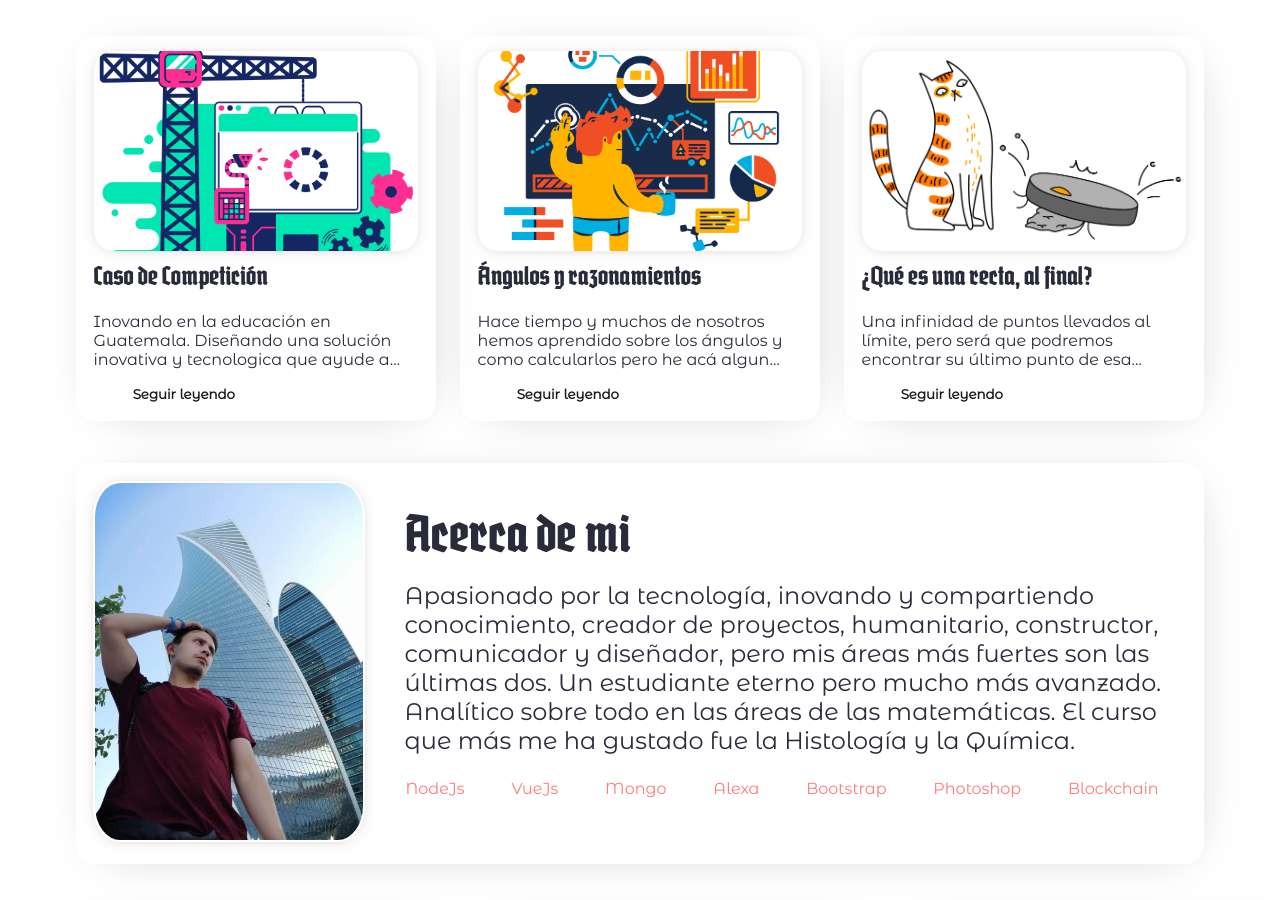
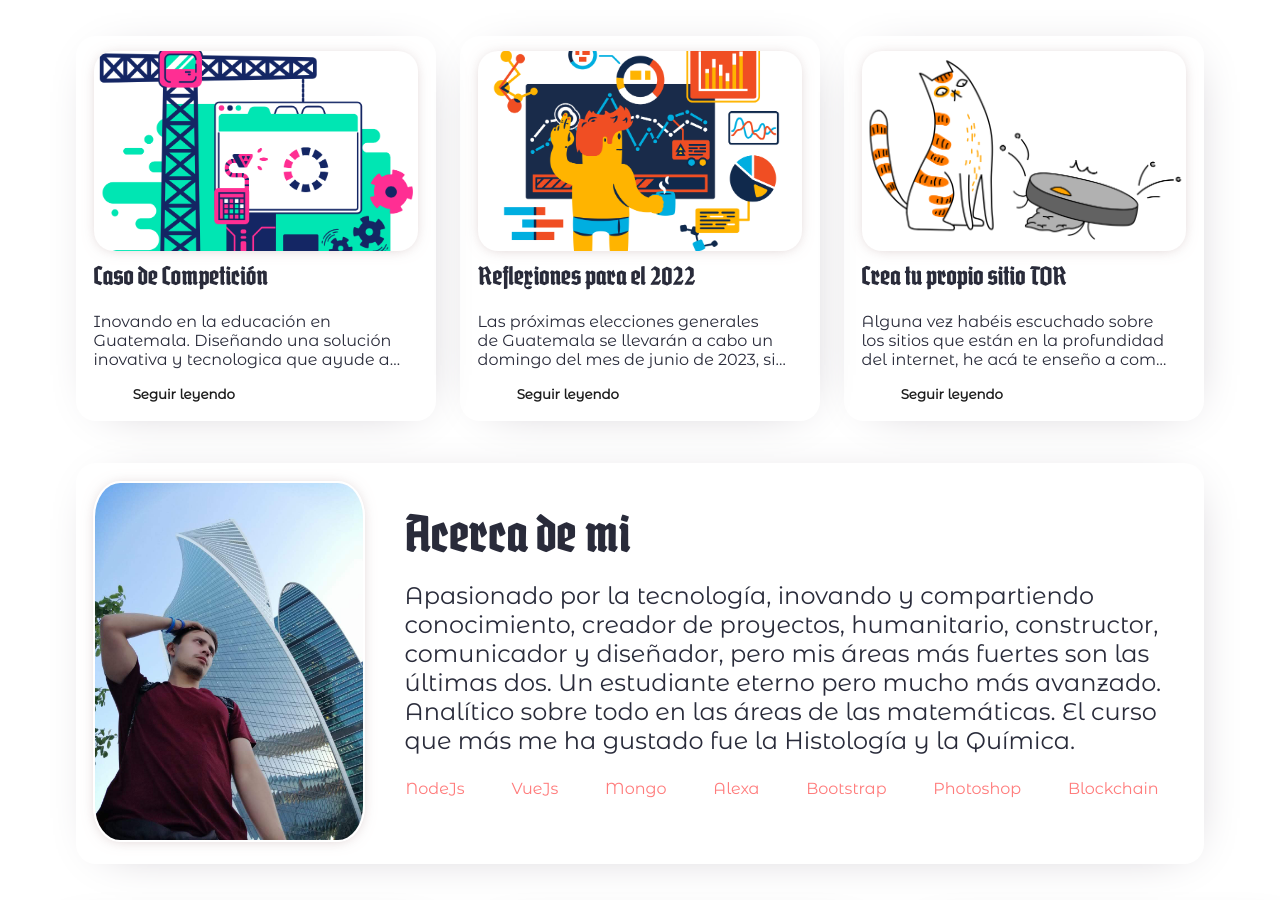
Before and after one commit to jorgeAML/creativeaml, a Jekyll site: the page built from index.markdown, in a window 1280 px wide and 900 px high, scrolled down 1153 px. Built offline with Jekyll 4.4.1, drawn with Linux system fonts in a browser that asks for light colours; some web fonts are replaced; a script that is not in the unit is left out; comment, search, counter and statistics services are not loaded.

Commit message:
update 31

```diff
--- a/_layouts/defaultHome.html
+++ b/_layouts/defaultHome.html
@@ -40,7 +40,7 @@
                   <img src="{{page.image2}}" alt="ángulos y razonamientos">
                   <h2 class="padding-left-5">{{page.part2-carta2-titulo}}</h2>
                   <p class="padding-left-right-5 kit-3">{{page.part2-carta2-parrafo}}</p>
-                  <button class="button-simple-1"><a href="#">{{page.button1}}</a></button>
+                  <button class="button-simple-1"><a href="/blog_posts/31-12-2021.html">{{page.button1}}</a></button>
                 </div>
                 <div class="column3 card-design-1">
                   <img src="{{page.image3}}" alt="recta, ecuación de la recta">
--- a/index.markdown
+++ b/index.markdown
@@ -65,10 +65,10 @@ descriptionA: El caso de competición de IBM enfocado en brindar a estudiantes d
 ### PART 2 ###
 part2-carta1-titulo: Caso de Competición
 part2-carta1-parrafo: Inovando en la educación en Guatemala. Diseñando una solución inovativa y tecnologica que ayude a resolver o alinearse al problema de una educación accesible, equitativa y de calidad para todos.
-part2-carta2-titulo: Ángulos y razonamientos
-part2-carta2-parrafo: Hace tiempo y muchos de nosotros hemos aprendido sobre los ángulos y como calcularlos pero he acá algunos ejemplos sobre lo profundo de este tema.
-part2-carta3-titulo: ¿Qué es una recta, al final?
-part2-carta3-parrafo: Una infinidad de puntos llevados al límite, pero será que podremos encontrar su último punto de esa recta o sólo llegaremos a una aproximación.
+part2-carta2-titulo: Reflexiones para el 2022
+part2-carta2-parrafo: Las próximas elecciones generales de Guatemala se llevarán a cabo un domingo del mes de junio de 2023, si ningún candidato obtiene mayoría absoluta (50% +1 votos) se realizará la segunda vuelta un domingo de agosto del mismo año.
+part2-carta3-titulo: Crea tu propio sitio TOR
+part2-carta3-parrafo: Alguna vez habéis escuchado sobre los sitios que están en la profundidad del internet, he acá te enseño a como crearlos usando TOR.
 
 ### PART 4 ###
 part4-titulo: Acerca de mi
```
Also changed, not shown: blog_posts/31-12-2021.md (added, +57 -0 lines).
